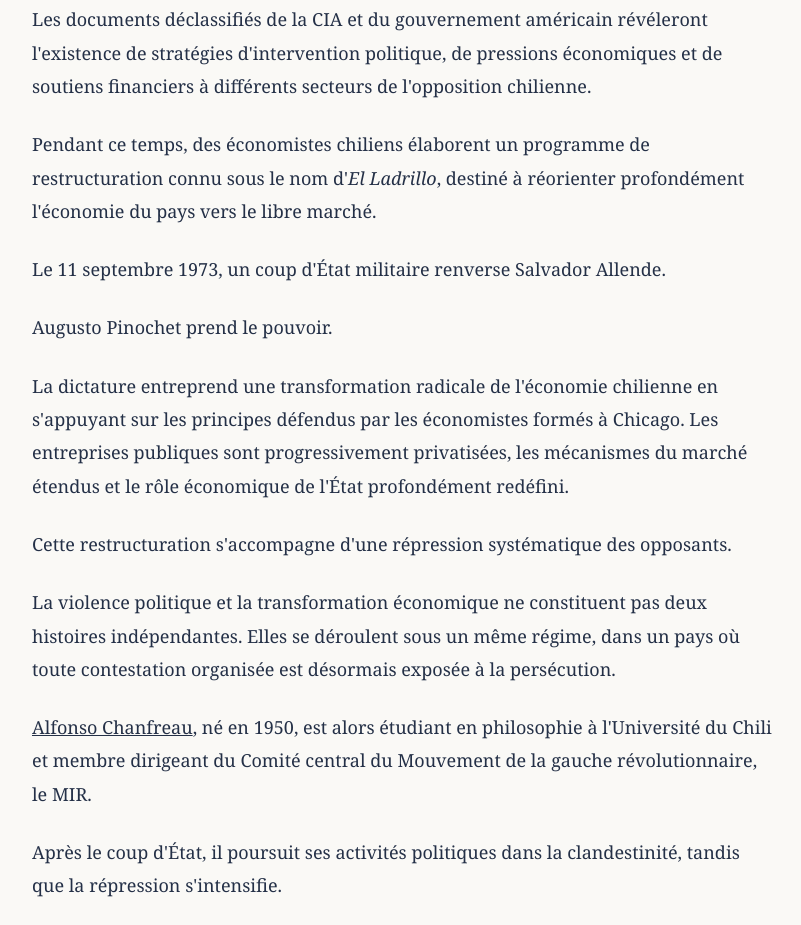
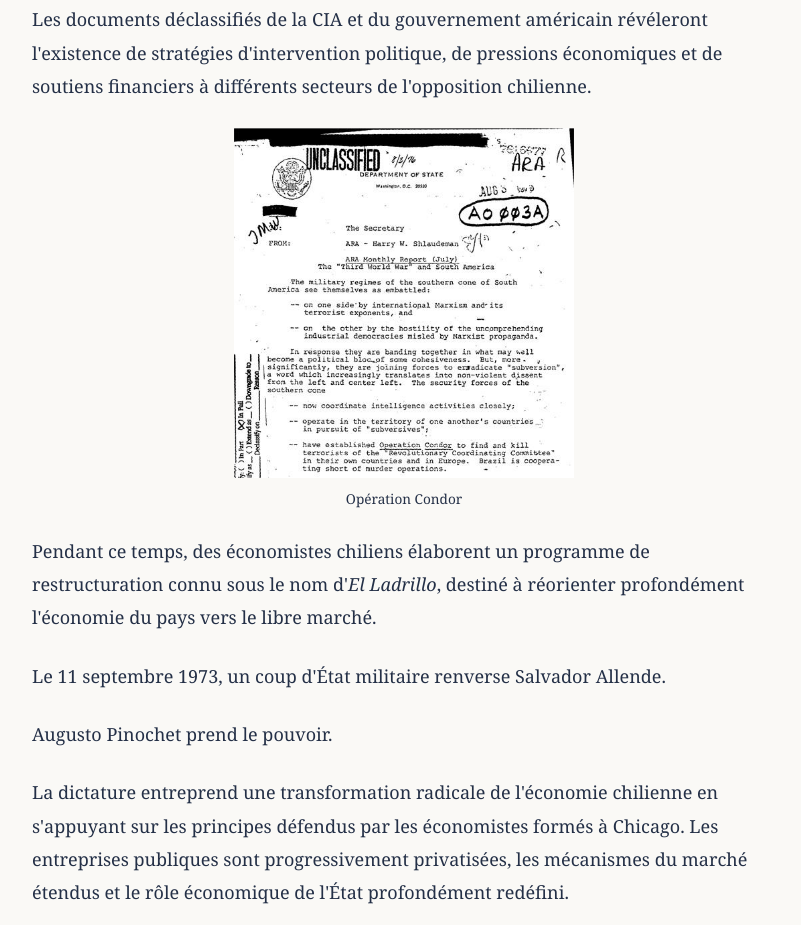
Before and after one commit to alexandreretamal-pixel/retamal, a plain HTML site: page biographie.html in a window 1280 px wide. Shown: the part 9714-10639 px from the top of the page, without its empty margins (236-1037 px from the left). Drawn offline with Linux system fonts and the light colour scheme.

Commit message:
Update biographie.html

```diff
--- a/biographie.html
+++ b/biographie.html
@@ -271,6 +271,18 @@
 
 <p>Les documents déclassifiés de la CIA et du gouvernement américain révéleront l'existence de stratégies d'intervention politique, de pressions économiques et de soutiens financiers à différents secteurs de l'opposition chilienne.</p>
 
+      <figure style="text-align: center; margin: 24px auto;">
+  <img
+    src="Op%C3%A9ration%20Condor.png"
+    alt="Illustration relative à l'opération Condor"
+    style="display: block; width: 100%; max-width: 340px; height: auto; margin: 0 auto;"
+    loading="lazy"
+  >
+  <figcaption style="font-size: 0.85em; margin-top: 8px;">
+    Opération Condor
+  </figcaption>
+</figure>
+
 <p>Pendant ce temps, des économistes chiliens élaborent un programme de restructuration connu sous le nom d'<em>El Ladrillo</em>, destiné à réorienter profondément l'économie du pays vers le libre marché.</p>
 
 <p>Le 11 septembre 1973, un coup d'État militaire renverse Salvador Allende.</p>
```
